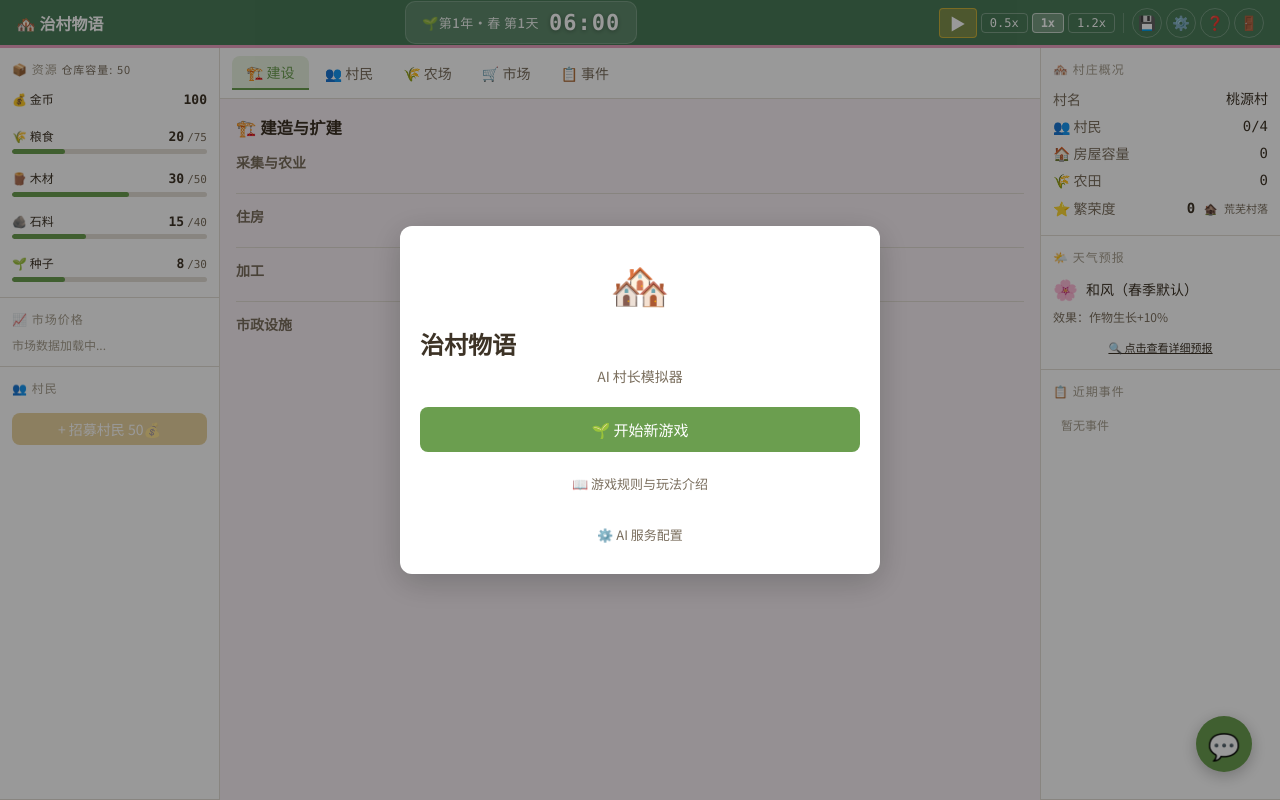
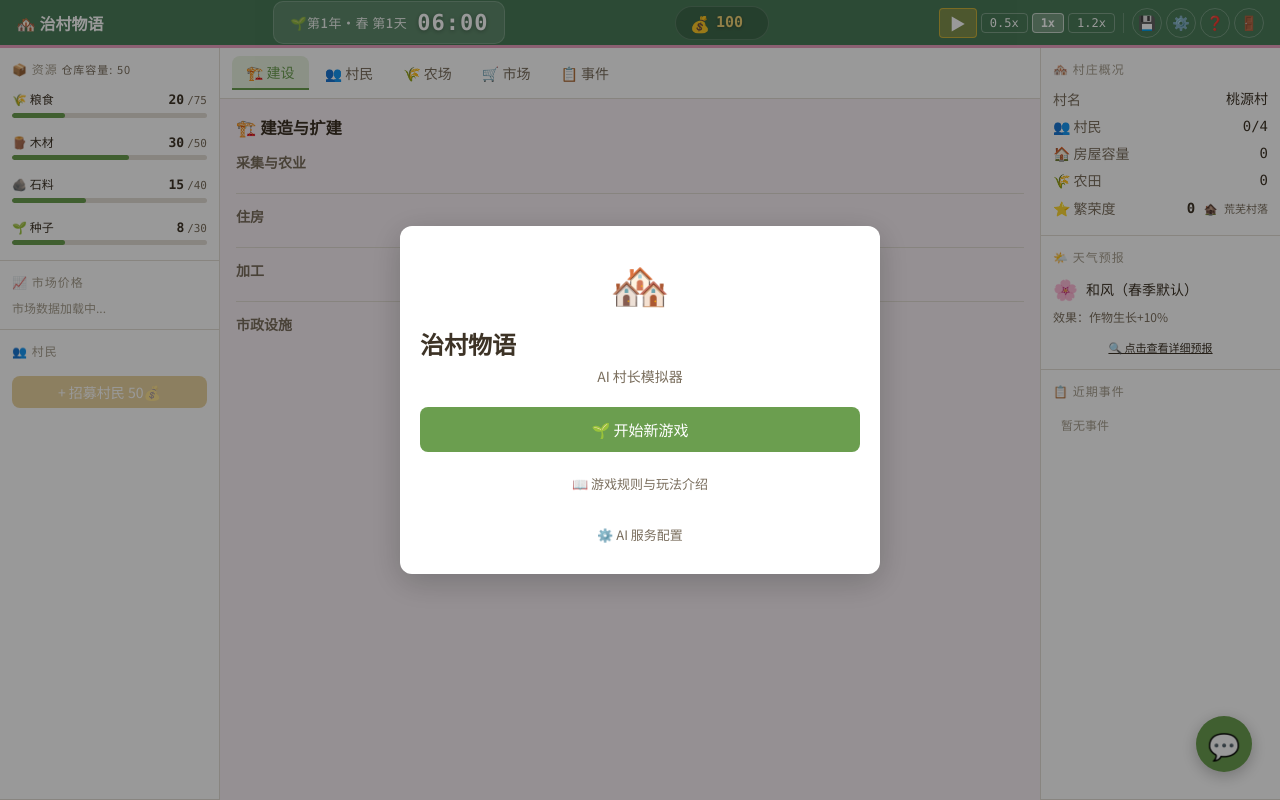
Before and after one commit to KeLuoJun/Villord, a website with bundled scripts: page index.html in a window 1280 px wide. Built offline with nearby package versions, Linux system fonts and the light colour scheme; files whose address does not match are found by name.

Commit message:
feat: 添加顶部金币显示功能，更新 UI 管理器以支持金币动态变化

```diff
--- a/css/layout.css
+++ b/css/layout.css
@@ -55,6 +55,45 @@
     text-shadow: 0 1px 4px rgba(0,0,0,0.3);
     min-width: 60px;
     text-align: center;
+}
+
+/* 顶部金币显示 */
+.topbar-gold {
+    display: flex;
+    align-items: center;
+    gap: 6px;
+    background: rgba(0, 0, 0, 0.15);
+    padding: 4px 14px;
+    border-radius: 20px;
+    border: 1px solid rgba(255, 255, 255, 0.15);
+}
+
+.topbar-gold-icon {
+    font-size: 16px;
+}
+
+.topbar-gold-value {
+    font-family: var(--font-number);
+    font-size: 15px;
+    font-weight: 700;
+    color: var(--color-gold-light, #F2D477);
+    text-shadow: 0 1px 3px rgba(0, 0, 0, 0.3);
+    min-width: 30px;
+}
+
+.topbar-gold-change {
+    font-family: var(--font-number);
+    font-size: 11px;
+    font-weight: 600;
+    margin-left: 2px;
+}
+
+.topbar-gold-up {
+    color: #7dff7d;
+}
+
+.topbar-gold-down {
+    color: #ff8a8a;
 }
 
 #top-bar .speed-controls {
--- a/index.html
+++ b/index.html
@@ -24,6 +24,12 @@
             <div class="time-display">
                 <span class="time-season" id="status-time">🌱 第1年·春 第1天</span>
                 <span class="time-clock" id="status-hour">06:00</span>
+            </div>
+
+            <div class="topbar-gold" id="topbar-gold">
+                <span class="topbar-gold-icon">💰</span>
+                <span class="topbar-gold-value" id="topbar-gold-value">100</span>
+                <span class="topbar-gold-change" id="topbar-gold-change"></span>
             </div>
 
             <div class="speed-controls">
--- a/js/ui/UIManager.js
+++ b/js/ui/UIManager.js
@@ -153,9 +153,11 @@ export class UIManager {
         const container = document.getElementById('resource-list');
         if (!container) return;
 
-        // 定义资源配置
+        // 更新顶部金币显示
+        this._updateTopbarGold(r.gold, d.gold);
+
+        // 定义资源配置（金币已移至顶部栏）
         const resources = [
-            { key: 'gold', icon: '💰', name: '金币', value: r.gold, change: d.gold },
             { key: 'food', icon: '🌾', name: '粮食', value: r.food, change: d.food },
             { key: 'wood', icon: '🪵', name: '木材', value: r.wood, change: d.wood },
             { key: 'stone', icon: '🪨', name: '石料', value: r.stone, change: d.stone },
@@ -183,7 +185,6 @@ export class UIManager {
 
         container.innerHTML = resources.map(res => {
             const limit = s.getStorageLimit(res.key);
-            const noLimit = !isFinite(limit); // 金币无上限
 
             let changeHtml = '';
             if (res.change !== null && res.change !== undefined) {
@@ -192,21 +193,6 @@ export class UIManager {
                 } else if (res.change < 0) {
                     changeHtml = `<span class="resource-change text-down">${res.change}</span>`;
                 }
-            }
-
-            if (noLimit) {
-                // 金币：不显示容量条
-                return `
-                    <div class="resource-row-with-bar">
-                        <div class="resource-row-top">
-                            <span class="resource-name">${res.icon} ${res.name}</span>
-                            <span>
-                                <span class="resource-value">${res.value}</span>
-                                ${changeHtml}
-                            </span>
-                        </div>
-                    </div>
-                `;
             }
 
             const pct = limit > 0 ? Math.min(100, Math.round((res.value / limit) * 100)) : 0;
@@ -232,6 +218,25 @@ export class UIManager {
             `;
         }).join('');
 
+    }
+
+    /** 更新顶部栏金币显示 */
+    _updateTopbarGold(gold, dailyChange) {
+        const valEl = document.getElementById('topbar-gold-value');
+        const changeEl = document.getElementById('topbar-gold-change');
+        if (valEl) valEl.textContent = gold;
+        if (changeEl) {
+            if (dailyChange > 0) {
+                changeEl.textContent = `+${dailyChange}`;
+                changeEl.className = 'topbar-gold-change topbar-gold-up';
+            } else if (dailyChange < 0) {
+                changeEl.textContent = `${dailyChange}`;
+                changeEl.className = 'topbar-gold-change topbar-gold-down';
+            } else {
+                changeEl.textContent = '';
+                changeEl.className = 'topbar-gold-change';
+            }
+        }
     }
 
     /** 更新村民列表（左侧） */
```
